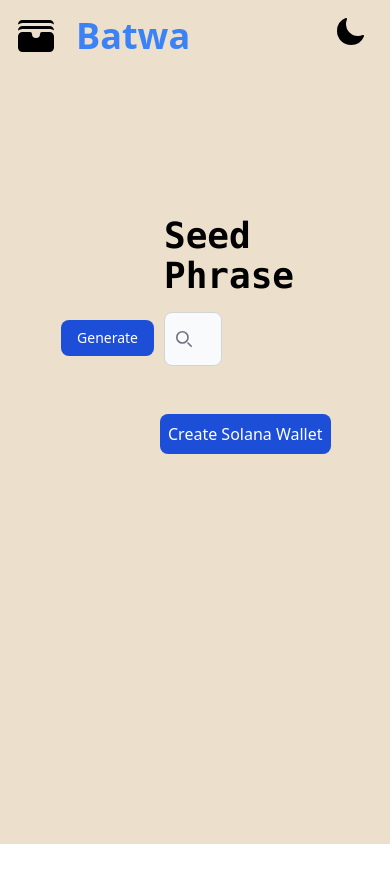
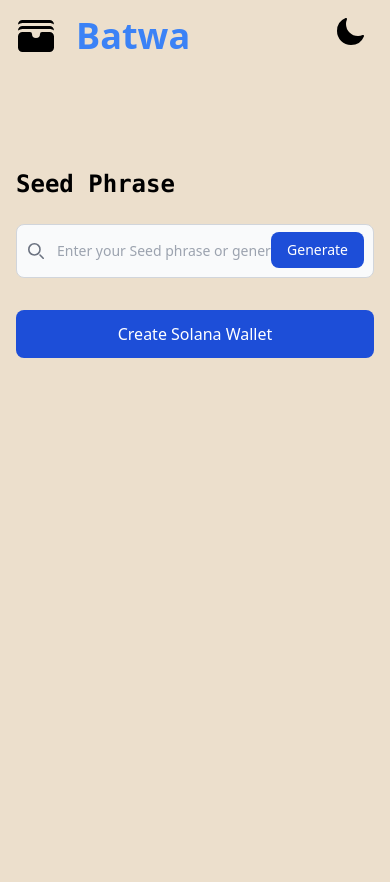
Before and after one commit to Arnav-Nehra/crypto-wallet, a React (Vite) app: page /create-wallet in a window 390 px wide. Shown: the top 882 px of the page. Before the commit the page ends 844 px from the top, so only its background shows below. Built offline with nearby package versions, Linux system fonts and the light colour scheme.

Commit message:
responsive

```diff
--- a/src/components/Card.tsx
+++ b/src/components/Card.tsx
@@ -44,64 +44,121 @@
                 alert("Please generate Mnemonic")
             }
         }
-         return <div className="flex flex-col bg-inherit py-4 px-12">
-        <div className="py-4">
-            <div className="pl-[116px] pr-[205px] py-8">
-                <div className="text-4xl text-black font-bold font-mono dark:text-customred pb-4 ">Seed Phrase</div>
-                <div>
-                    <form>
-                        <label htmlFor="search" className="mb-2 text-sm font-medium text-gray-900 sr-only dark:text-white">Enter your seed Phrase</label>
+        return (
+            <div className="min-h-screen w-full p-4 md:p-6 lg:p-8">
+                <div className="max-w-7xl mx-auto">
+                    {/* Header Section */}
+                    <div className="mb-8">
+                        <h1 className="text-2xl md:text-4xl text-black font-bold font-mono dark:text-customred">
+                            Seed Phrase
+                        </h1>
+
+                        {/* Search Form */}
+                        <div className="mt-6">
+                            <form className="w-full">
+                                <label htmlFor="search" className="sr-only">
+                                    Enter your seed Phrase
+                                </label>
                                 <div className="relative">
-                            <div className="absolute inset-y-0 start-0 flex items-center ps-3 pointer-events-none">
+                                    <div className="absolute inset-y-0 left-0 flex items-center pl-3">
                                         <svg className="w-4 h-4 text-gray-500 dark:text-gray-400" aria-hidden="true" xmlns="http://www.w3.org/2000/svg" fill="none" viewBox="0 0 20 20">
-                                    <path stroke="currentColor" stroke-linecap="round" stroke-linejoin="round" stroke-width="2" d="m19 19-4-4m0-7A7 7 0 1 1 1 8a7 7 0 0 1 14 0Z" />
+                                            <path stroke="currentColor" strokeLinecap="round" strokeLinejoin="round" strokeWidth="2" d="m19 19-4-4m0-7A7 7 0 1 1 1 8a7 7 0 0 1 14 0Z" />
                                         </svg>
                                     </div>
-                        <input type="text" id="search" value={mnemonic} className="block w-full p-4 ps-10 text-sm text-gray-900 border border-gray-300 rounded-lg bg-gray-50 focus:ring-blue-500 focus:border-blue-500 dark:bg-gray-700 dark:border-gray-600 dark:placeholder-gray-400 dark:text-white dark:focus:ring-blue-500 dark:focus:border-blue-500" placeholder="Enter your Seed phrase or generate Automatically" required />
-                            <button type="button"  onClick={async()=>{
-                                const mn=await generateMnemonic();
+                                    <input
+                                        type="text"
+                                        id="search"
+                                        value={mnemonic}
+                                        className="w-full p-4 pl-10 text-sm text-gray-900 border border-gray-300 rounded-lg bg-gray-50 focus:ring-blue-500 focus:border-blue-500 dark:bg-gray-700 dark:border-gray-600 dark:placeholder-gray-400 dark:text-white"
+                                        placeholder="Enter your Seed phrase or generate Automatically"
+                                    />
+                                    <button
+                                        type="button"
+                                        onClick={async () => {
+                                            const mn = await generateMnemonic();
                                             setMnemonic(mn);
                                         }}
-                            className="text-white absolute end-2.5 bottom-2.5 bg-blue-700 hover:bg-blue-800 focus:ring-4 focus:outline-none focus:ring-blue-300 font-medium rounded-lg text-sm px-4 py-2 dark:bg-blue-600 dark:hover:bg-blue-700 dark:focus:ring-blue-800">Generate</button>
+                                        className="absolute right-2.5 bottom-2.5 bg-blue-700 hover:bg-blue-800 text-white font-medium rounded-lg text-sm px-4 py-2 focus:ring-4 focus:outline-none focus:ring-blue-300 dark:bg-blue-600 dark:hover:bg-blue-700"
+                                    >
+                                        Generate
+                                    </button>
                                 </div>
                             </form>
                         </div>
                     </div>
-        </div>
-        <div className="ps-28">
-            <button onClick={generateWallet} className=" bg-blue-700 rounded-lg text-white p-2">Create Solana Wallet</button>
-            {pair.map((p: { publicKey: string; privateKey: string }, index: number) => {
 
-                return <div className="pt-4">
-                    <a className="block max-w-fit p-6  bg-white border border-gray-400 rounded-lg shadow hover:bg-gray-100 dark:bg-gray-800 dark:border-gray-700 dark:hover:bg-gray-700">
-                    <div>
-                        <div className="flex">
-                            <div className="text-lg text-black dark:text-white ">
-                                <div className="pb-2">Wallet {index + 1}</div>
-                                <div className="flex py-1">
-                                    <div className="pr-6">Public Key:</div> <input className=" bg-gray-500 text-white text-lg rounded-md p-2 size-auto"
-                                        defaultValue={p.publicKey} />
-                                    <svg xmlns="http://www.w3.org/2000/svg" fill="none" viewBox="0 0 24 24" stroke-width="1.5" stroke="currentColor" onClick={() => copy(p.publicKey, "publicKey")} className="size-8 pl-2 pt-2">
-                                        <path stroke-linecap="round" stroke-linejoin="round" d="M8.25 7.5V6.108c0-1.135.845-2.098 1.976-2.192.373-.03.748-.057 1.123-.08M15.75 18H18a2.25 2.25 0 0 0 2.25-2.25V6.108c0-1.135-.845-2.098-1.976-2.192a48.424 48.424 0 0 0-1.123-.08M15.75 18.75v-1.875a3.375 3.375 0 0 0-3.375-3.375h-1.5a1.125 1.125 0 0 1-1.125-1.125v-1.5A3.375 3.375 0 0 0 6.375 7.5H5.25m11.9-3.664A2.251 2.251 0 0 0 15 2.25h-1.5a2.251 2.251 0 0 0-2.15 1.586m5.8 0c.065.21.1.433.1.664v.75h-6V4.5c0-.231.035-.454.1-.664M6.75 7.5H4.875c-.621 0-1.125.504-1.125 1.125v12c0 .621.504 1.125 1.125 1.125h9.75c.621 0 1.125-.504 1.125-1.125V16.5a9 9 0 0 0-9-9Z" />
-                                    </svg>
+                    {/* Wallet Generation Button */}
+                    <div className="mb-6">
+                        <button
+                            onClick={generateWallet}
+                            className="w-full sm:w-auto bg-blue-700 hover:bg-blue-800 text-white font-medium rounded-lg px-6 py-3 transition-colors"
+                        >
+                            Create Solana Wallet
+                        </button>
                     </div>
 
-                                <div className="flex py-1"><div className="pr-4">Private Key:</div> <input className="bg-gray-500 text-white text-lg rounded-md p-2 size-auto" defaultValue={toggleStates[index] ? p.privateKey : ""} />
-                                    <svg xmlns="http://www.w3.org/2000/svg" fill="none" viewBox="0 0 24 24" stroke-width="1.5" stroke="currentColor" onClick={() => togglePrivateKey(index)} className="size-8 pl-2 pt-2">
-                                        <path stroke-linecap="round" stroke-linejoin="round" d="M2.036 12.322a1.012 1.012 0 0 1 0-.639C3.423 7.51 7.36 4.5 12 4.5c4.638 0 8.573 3.007 9.963 7.178.07.207.07.431 0 .639C20.577 16.49 16.64 19.5 12 19.5c-4.638 0-8.573-3.007-9.963-7.178Z" />
-                                        <path stroke-linecap="round" stroke-linejoin="round" d="M15 12a3 3 0 1 1-6 0 3 3 0 0 1 6 0Z" />
+                    {/* Wallet Cards */}
+                    <div className="space-y-4">
+                        {pair.map((p, index) => (
+                            <div key={index} className="bg-white dark:bg-gray-800 border border-gray-400 dark:border-gray-700 rounded-lg shadow hover:bg-gray-50 dark:hover:bg-gray-700 p-4 md:p-6">
+                                <div className="space-y-4">
+                                    <h2 className="text-lg font-medium text-black dark:text-white">
+                                        Wallet {index + 1}
+                                    </h2>
+
+                                    {/* Public Key Section */}
+                                    <div className="flex flex-col sm:flex-row gap-2 items-start sm:items-center">
+                                        <span className="min-w-24 text-black dark:text-white">Public Key:</span>
+                                        <div className="flex-1 flex items-center gap-2">
+                                            <input
+                                                className="w-full bg-gray-500 text-white rounded-md p-2 text-sm md:text-base"
+                                                value={p.publicKey}
+                                                readOnly
+                                            />
+                                            <button
+                                                onClick={() => copy(p.publicKey, "Public Key")}
+                                                className="p-2 hover:bg-gray-200 dark:hover:bg-gray-700 rounded-md"
+                                            >
+                                                <svg className="w-5 h-5" xmlns="http://www.w3.org/2000/svg" fill="none" viewBox="0 0 24 24" stroke="currentColor">
+                                                    <path strokeLinecap="round" strokeLinejoin="round" strokeWidth="1.5" d="M8.25 7.5V6.108c0-1.135.845-2.098 1.976-2.192.373-.03.748-.057 1.123-.08M15.75 18H18a2.25 2.25 0 0 0 2.25-2.25V6.108c0-1.135-.845-2.098-1.976-2.192a48.424 48.424 0 0 0-1.123-.08M15.75 18.75v-1.875a3.375 3.375 0 0 0-3.375-3.375h-1.5a1.125 1.125 0 0 1-1.125-1.125v-1.5A3.375 3.375 0 0 0 6.375 7.5H5.25m11.9-3.664A2.251 2.251 0 0 0 15 2.25h-1.5a2.251 2.251 0 0 0-2.15 1.586m5.8 0c.065.21.1.433.1.664v.75h-6V4.5c0-.231.035-.454.1-.664M6.75 7.5H4.875c-.621 0-1.125.504-1.125 1.125v12c0 .621.504 1.125 1.125 1.125h9.75c.621 0 1.125-.504 1.125-1.125V16.5a9 9 0 0 0-9-9Z" />
                                                 </svg>
-                                    <svg xmlns="http://www.w3.org/2000/svg" fill="none" viewBox="0 0 24 24" stroke-width="1.5" stroke="currentColor" onClick={() => copy(p.privateKey, "Private Key")} className="size-8 pl-2 pt-2">
-                                        <path stroke-linecap="round" stroke-linejoin="round" d="M8.25 7.5V6.108c0-1.135.845-2.098 1.976-2.192.373-.03.748-.057 1.123-.08M15.75 18H18a2.25 2.25 0 0 0 2.25-2.25V6.108c0-1.135-.845-2.098-1.976-2.192a48.424 48.424 0 0 0-1.123-.08M15.75 18.75v-1.875a3.375 3.375 0 0 0-3.375-3.375h-1.5a1.125 1.125 0 0 1-1.125-1.125v-1.5A3.375 3.375 0 0 0 6.375 7.5H5.25m11.9-3.664A2.251 2.251 0 0 0 15 2.25h-1.5a2.251 2.251 0 0 0-2.15 1.586m5.8 0c.065.21.1.433.1.664v.75h-6V4.5c0-.231.035-.454.1-.664M6.75 7.5H4.875c-.621 0-1.125.504-1.125 1.125v12c0 .621.504 1.125 1.125 1.125h9.75c.621 0 1.125-.504 1.125-1.125V16.5a9 9 0 0 0-9-9Z" />
+                                            </button>
+                                        </div>
+                                    </div>
+
+                                    {/* Private Key Section */}
+                                    <div className="flex flex-col sm:flex-row gap-2 items-start sm:items-center">
+                                        <span className="min-w-24 text-black dark:text-white">Private Key:</span>
+                                        <div className="flex-1 flex items-center gap-2">
+                                            <input
+                                                className="w-full bg-gray-500 text-white rounded-md p-2 text-sm md:text-base"
+                                                value={toggleStates[index] ? p.privateKey : ""}
+                                                readOnly
+                                            />
+                                            <button
+                                                onClick={() => togglePrivateKey(index)}
+                                                className="p-2 hover:bg-gray-200 dark:hover:bg-gray-700 rounded-md"
+                                            >
+                                                <svg className="w-5 h-5" xmlns="http://www.w3.org/2000/svg" fill="none" viewBox="0 0 24 24" stroke="currentColor">
+                                                    <path strokeLinecap="round" strokeLinejoin="round" d="M15 12a3 3 0 1 1-6 0 3 3 0 0 1 6 0Z" />
+                                                    <path strokeLinecap="round" strokeLinejoin="round" d="M2.036 12.322a1.012 1.012 0 0 1 0-.639C3.423 7.51 7.36 4.5 12 4.5c4.638 0 8.573 3.007 9.963 7.178.07.207.07.431 0 .639C20.577 16.49 16.64 19.5 12 19.5c-4.638 0-8.573-3.007-9.963-7.178Z" />
                                                 </svg>
+                                            </button>
+                                            <button
+                                                onClick={() => copy(p.privateKey, "Private Key")}
+                                                className="p-2 hover:bg-gray-200 dark:hover:bg-gray-700 rounded-md"
+                                            >
+                                                <svg className="w-5 h-5" xmlns="http://www.w3.org/2000/svg" fill="none" viewBox="0 0 24 24" stroke="currentColor">
+                                                    <path strokeLinecap="round" strokeLinejoin="round" strokeWidth="1.5" d="M8.25 7.5V6.108c0-1.135.845-2.098 1.976-2.192.373-.03.748-.057 1.123-.08M15.75 18H18a2.25 2.25 0 0 0 2.25-2.25V6.108c0-1.135-.845-2.098-1.976-2.192a48.424 48.424 0 0 0-1.123-.08M15.75 18.75v-1.875a3.375 3.375 0 0 0-3.375-3.375h-1.5a1.125 1.125 0 0 1-1.125-1.125v-1.5A3.375 3.375 0 0 0 6.375 7.5H5.25m11.9-3.664A2.251 2.251 0 0 0 15 2.25h-1.5a2.251 2.251 0 0 0-2.15 1.586m5.8 0c.065.21.1.433.1.664v.75h-6V4.5c0-.231.035-.454.1-.664M6.75 7.5H4.875c-.621 0-1.125.504-1.125 1.125v12c0 .621.504 1.125 1.125 1.125h9.75c.621 0 1.125-.504 1.125-1.125V16.5a9 9 0 0 0-9-9Z" />
+                                                </svg>
+                                            </button>
                                         </div>
                                     </div>
                                 </div>
                             </div>
-                </a>
-                </div>
-            }
-            )}
+                        ))}
                     </div>
                 </div>
-}
+            </div>
+        );
+    };
```
Lines whose indentation alone changed are shown as unchanged.
